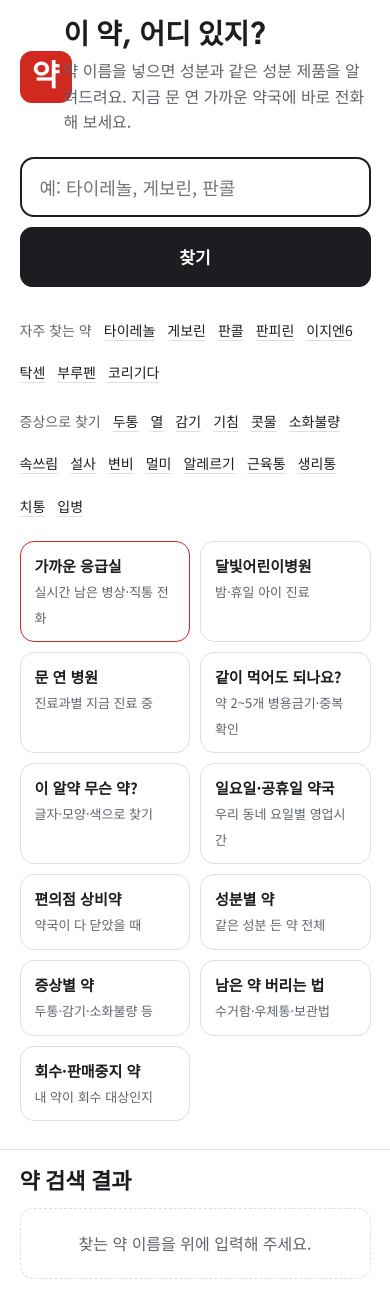
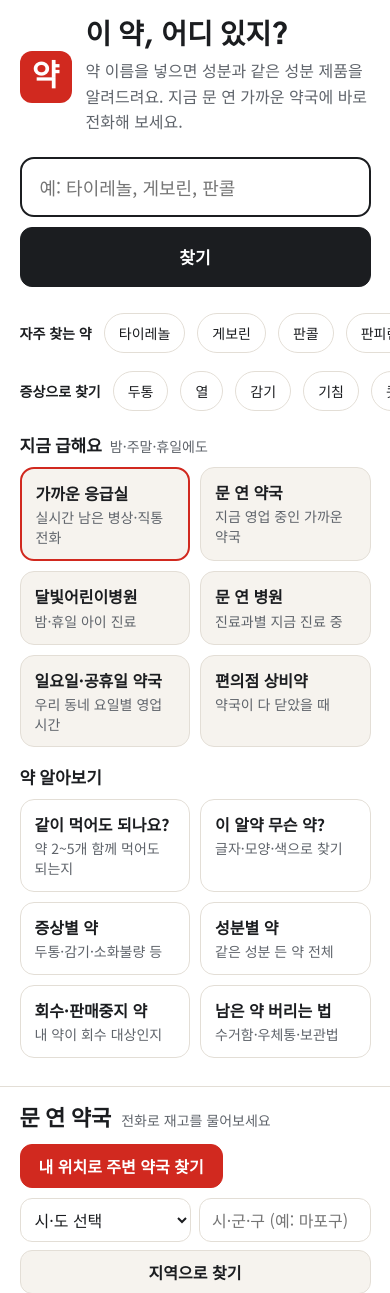
Before and after one commit to gudwnslaaa/yakfind, a website: page index.html in a window 390 px wide. Shown: the top 1293 px of the page. Drawn offline with Linux system fonts and the light colour scheme.

Commit message:
메인 화면 사용성 개선 (급할 때/약 알아보기 묶음, 시·도 선택, 모바일 로고)

```diff
--- a/index.html
+++ b/index.html
@@ -40,7 +40,7 @@ a{color:inherit}
 .band{padding:clamp(20px,3.5vw,48px) max(5vw,16px)}
 .wrap{max-width:1180px;margin:0 auto}
 header.band{border-bottom:1px solid var(--line);padding-bottom:28px}
-.brand{display:flex;align-items:center;gap:14px;margin-bottom:22px}
+.brand{display:flex;align-items:center;gap:14px;margin-bottom:22px}.brand>a{flex:none}
 a.home{color:inherit;text-decoration:none;border-radius:12px}a.home:hover h1,h1 a.home:hover{text-decoration:underline;text-decoration-thickness:3px;text-underline-offset:6px;text-decoration-color:var(--red)}
 .sign{width:52px;height:52px;border-radius:12px;background:var(--red);color:#fff;display:grid;place-items:center;font:800 30px/1 "Gothic A1",sans-serif;flex:none}
 h1{font-size:clamp(28px,4.6vw,46px);font-weight:800}
@@ -65,7 +65,7 @@ h2 small{font:400 14px "Noto Sans KR";color:var(--mute)}
 .item.on{border:2px solid var(--red);padding:13px 15px}
 .item b{display:block;font-size:16px}
 .item span{color:var(--mute);font-size:14px}
-.tag{display:inline-block;font-size:13px;font-weight:600;border-radius:6px;padding:1px 8px;white-space:nowrap;flex:none}
+.tag{display:inline-block;font-size:14px;font-weight:600;border-radius:6px;padding:1px 8px;white-space:nowrap;flex:none}
 .tag.rx{background:var(--redbg);color:var(--red)}.tag.otc{background:var(--okbg);color:var(--ok)}
 .tag.open{background:var(--okbg);color:var(--ok)}.tag.soon{background:light-dark(#fff1d6,#3a2e14);color:light-dark(#8a5a00,#f3c96b)}.tag.closed{background:var(--paper);color:var(--mute)}
 .env{background:var(--paper);border-radius:18px;padding:clamp(18px,3vw,28px);margin-top:18px;border-top:6px solid var(--red)}
@@ -84,7 +84,7 @@ details p{margin:8px 0 0;white-space:pre-line;font-size:15px}
 .thumb.none::before,.thumb:empty::before{content:"";width:26px;height:12px;border-radius:6px;background:linear-gradient(90deg,var(--line) 50%,var(--mute) 50%);opacity:.6}
 .photo{margin:4px 0 14px;border-radius:14px;overflow:hidden;background:var(--bg);border:1px solid var(--line);cursor:zoom-in;padding:0;display:block;width:100%}
 .photo img{width:100%;aspect-ratio:780/426;object-fit:cover;display:block}
-.cap{font-size:13px;color:var(--mute);margin:-8px 0 14px}
+.cap{font-size:14px;color:var(--mute);margin:-8px 0 14px}
 dialog.lb{border:0;padding:0;background:transparent;max-width:min(92vw,900px)}
 dialog.lb::backdrop{background:rgba(0,0,0,.8)}
 dialog.lb img{width:100%;border-radius:12px;display:block;background:#fff}
@@ -112,9 +112,11 @@ dialog.lb p{color:#fff;text-align:center;margin:10px 0 0;font-size:15px}
 .mine span{color:var(--mute)}.mine a{display:inline-flex;align-items:center;gap:4px;border:1px solid var(--line);border-radius:999px;padding:4px 12px;text-decoration:none;color:var(--ink);min-height:34px}
 .star.on{background:var(--warnbg,#fff1d6);border-color:#e0b04a}
 .symnote{font-size:14px;color:var(--mute);margin:0 0 10px}
-.tools{display:grid;grid-template-columns:repeat(4,minmax(0,1fr));gap:10px;margin-top:18px}
+.tgrp{margin-top:22px}.tgrp h2{font-size:17px;margin:0 0 10px;display:flex;gap:8px;align-items:baseline}.tgrp h2 small{font:400 14px/1.4 'Noto Sans KR',sans-serif;color:var(--mute)}
+.tools{display:grid;grid-template-columns:repeat(4,minmax(0,1fr));gap:10px}
+.tools.urgent a{background:var(--paper)}.tools.urgent a.er{border:2px solid var(--red)}
 .tools a{display:block;border:1px solid var(--line);border-radius:14px;padding:12px 14px;text-decoration:none;color:var(--ink);background:var(--bg)}
-.tools a:hover{border-color:var(--red)}.tools b{display:block;font-size:15px}.tools span{font-size:13px;color:var(--mute)}
+.tools a:hover{border-color:var(--red)}.tools b{display:block;font-size:16px}.tools span{font-size:14px;color:var(--mute);line-height:1.4;display:block;margin-top:2px}.tools a{min-height:64px}
 @media(max-width:760px){.tools{grid-template-columns:repeat(2,minmax(0,1fr))}}
 .popular a:hover{text-decoration-color:var(--red)}
 .filters{display:flex;flex-wrap:wrap;gap:8px;margin:14px 0}
@@ -133,6 +135,9 @@ dialog.lb p{color:#fff;text-align:center;margin:10px 0 0;font-size:15px}
 @media(prefers-reduced-motion:reduce){.load::after{animation:none}}
 footer{border-top:1px solid var(--line);color:var(--mute);font-size:14px}
 footer p{margin:4px 0;max-width:80ch}
+@media(max-width:600px){.popular{flex-wrap:nowrap;overflow-x:auto;scrollbar-width:none;-webkit-overflow-scrolling:touch;padding-bottom:4px;margin-right:-20px;padding-right:20px}.popular::-webkit-scrollbar{display:none}.popular>*{flex:none}.popular a,.popular .sym{border:1px solid var(--line);border-radius:999px;padding:6px 14px;text-decoration:none;min-height:40px;display:inline-flex;align-items:center}.popular span{font-weight:600;color:var(--ink)}}
+@media(max-width:900px){body:not(.searched) #sec-drug{display:none}}
+select.sel{height:44px;border:1px solid var(--line);border-radius:12px;padding:0 10px;font:inherit;font-size:16px;background:var(--bg);color:var(--ink);min-width:0}
 @media(max-width:600px){form.search{flex-direction:column}.search input{flex:none}.btn.main{width:100%}.area{grid-template-columns:minmax(0,1fr) minmax(0,1fr)}.area .btn{grid-column:1/-1}.pill{width:64px;height:64px}}
 </style>
 </head>
@@ -163,25 +168,30 @@ footer p{margin:4px 0;max-width:80ch}
       <button type="button" class="sym" data-s="두통">두통</button><button type="button" class="sym" data-s="발열">열</button><button type="button" class="sym" data-s="감기">감기</button><button type="button" class="sym" data-s="기침">기침</button><button type="button" class="sym" data-s="콧물">콧물</button><button type="button" class="sym" data-s="소화불량">소화불량</button><button type="button" class="sym" data-s="속쓰림">속쓰림</button><button type="button" class="sym" data-s="설사">설사</button><button type="button" class="sym" data-s="변비">변비</button><button type="button" class="sym" data-s="멀미">멀미</button><button type="button" class="sym" data-s="알레르기">알레르기</button><button type="button" class="sym" data-s="근육통">근육통</button><button type="button" class="sym" data-s="생리통">생리통</button><button type="button" class="sym" data-s="치통">치통</button><button type="button" class="sym" data-s="구내염">입병</button>
     </nav>
     <div id="mine"></div>
-    <nav class="tools" aria-label="도구">
-      <a href="/er" style="border-color:var(--red)"><b>가까운 응급실</b><span>실시간 남은 병상·직통 전화</span></a>
+    <div class="tgrp"><h2>지금 급해요 <small>밤·주말·휴일에도</small></h2>
+    <nav class="tools urgent" aria-label="급할 때">
+      <a class="er" href="/er"><b>가까운 응급실</b><span>실시간 남은 병상·직통 전화</span></a>
+      <a href="#h-ph" id="toPh"><b>문 연 약국</b><span>지금 영업 중인 가까운 약국</span></a>
       <a href="/moonlight"><b>달빛어린이병원</b><span>밤·휴일 아이 진료</span></a>
       <a href="/clinic"><b>문 연 병원</b><span>진료과별 지금 진료 중</span></a>
-      <a href="/check"><b>같이 먹어도 되나요?</b><span>약 2~5개 병용금기·중복 확인</span></a>
-      <a href="/pill"><b>이 알약 무슨 약?</b><span>글자·모양·색으로 찾기</span></a>
       <a href="/pharmacy"><b>일요일·공휴일 약국</b><span>우리 동네 요일별 영업시간</span></a>
       <a href="/convenience"><b>편의점 상비약</b><span>약국이 다 닫았을 때</span></a>
+    </nav></div>
+    <div class="tgrp"><h2>약 알아보기</h2>
+    <nav class="tools" aria-label="약 알아보기">
+      <a href="/check"><b>같이 먹어도 되나요?</b><span>약 2~5개 함께 먹어도 되는지</span></a>
+      <a href="/pill"><b>이 알약 무슨 약?</b><span>글자·모양·색으로 찾기</span></a>
+      <a href="/symptom"><b>증상별 약</b><span>두통·감기·소화불량 등</span></a>
       <a href="/ingredient"><b>성분별 약</b><span>같은 성분 든 약 전체</span></a>
-      <a href="/symptom"><b>증상별 약</b><span>두통·감기·소화불량 등</span></a>
+      <a href="/recall"><b>회수·판매중지 약</b><span>내 약이 회수 대상인지</span></a>
       <a href="/disposal"><b>남은 약 버리는 법</b><span>수거함·우체통·보관법</span></a>
-      <a href="/recall"><b>회수·판매중지 약</b><span>내 약이 회수 대상인지</span></a>
-    </nav>
+    </nav></div>
   </div>
 </header>
 
 <main class="band">
   <div class="wrap grid">
-    <section aria-labelledby="h-drug">
+    <section aria-labelledby="h-drug" id="sec-drug">
       <h2 id="h-drug">약 검색 결과 <small id="cnt"></small></h2>
       <div id="drugs" class="list"><div class="empty">찾는 약 이름을 위에 입력해 주세요.</div></div>
       <div id="detail"></div>
@@ -194,7 +204,7 @@ footer p{margin:4px 0;max-width:80ch}
         <button class="btn red" id="geo" type="button">내 위치로 주변 약국 찾기</button>
       </div>
       <form class="area" id="af">
-        <input id="sido" placeholder="시·도 (예: 서울특별시)" aria-label="시·도">
+        <select id="sido" class="sel" aria-label="시·도"><option value="">시·도 선택</option><option>서울특별시</option><option>부산광역시</option><option>대구광역시</option><option>인천광역시</option><option>전남광주통합특별시</option><option>대전광역시</option><option>울산광역시</option><option>세종특별자치시</option><option>경기도</option><option>강원특별자치도</option><option>충청북도</option><option>충청남도</option><option>전북특별자치도</option><option>경상북도</option><option>경상남도</option><option>제주특별자치도</option></select>
         <input id="gu" placeholder="시·군·구 (예: 마포구)" aria-label="시·군·구">
         <button class="btn" type="submit">지역으로 찾기</button>
       </form>
@@ -277,6 +287,7 @@ function toggleMine(d) {
   if (m.some(x => x.seq === d.ITEM_SEQ)) m = m.filter(x => x.seq !== d.ITEM_SEQ);
   else m.unshift({seq: d.ITEM_SEQ, name: shortName(nameOf(d))});
   store.set('yak_mine', m.slice(0, 20)); drawMine();
+$('#toPh').addEventListener('click', e => { e.preventDefault(); document.getElementById('h-ph').scrollIntoView({behavior: 'smooth', block: 'start'}); });
 }
 function drawMine() {
   const m = mine();
@@ -291,6 +302,7 @@ function drawMine() {
 /* ---------- 증상으로 찾기 ---------- */
 document.querySelectorAll('.sym').forEach(b => b.addEventListener('click', () => symptom(b.dataset.s, b.textContent)));
 async function symptom(key, label) {
+  document.body.classList.add('searched');
   document.querySelectorAll('.sym').forEach(b => b.classList.toggle('on', b.dataset.s === key));
   $('#detail').innerHTML = ''; current = null; drawScript();
   $('#h-drug').firstChild.textContent = `'${label}'에 쓰는 일반의약품 `;
@@ -315,6 +327,7 @@ $('#recent').addEventListener('click', e => { const b = e.target.closest('[data-
 /* ---------- 약 검색 ---------- */
 let drugResults = [];
 async function search(q) {
+  document.body.classList.add('searched');
   q = q.trim(); if (q.length < 2) return;
   $('#h-drug').firstChild.textContent = '약 검색 결과 '; document.querySelectorAll('.sym').forEach(b => b.classList.remove('on'));
   try { history.replaceState(null, '', '/?q=' + encodeURIComponent(q)); } catch (e) {}
@@ -542,7 +555,7 @@ document.querySelector('.popular').addEventListener('click', e => { const l = e.
 drawMine();
 { const s0 = new URLSearchParams(location.search).get('s'); const b0 = s0 && [...document.querySelectorAll('.sym')].find(b => b.dataset.s === s0); if (b0) symptom(s0, b0.textContent); }
 { const q0 = new URLSearchParams(location.search).get('q') || decodeURIComponent((location.hash || '').slice(1)); if (q0 && q0.trim().length >= 2) { $('#q').value = q0.trim(); search(q0.trim()); } }
-const a = store.get('yak_area', null); if (a) { $('#sido').value = a.sido || ''; $('#gu').value = a.gu || ''; }
+const a = store.get('yak_area', null); if (a) { const old = {'광주광역시':'전남광주통합특별시','전라남도':'전남광주통합특별시'}; $('#sido').value = old[a.sido] || a.sido || ''; $('#gu').value = a.gu || ''; }
 drawRecent();
 }
 </script>
```
